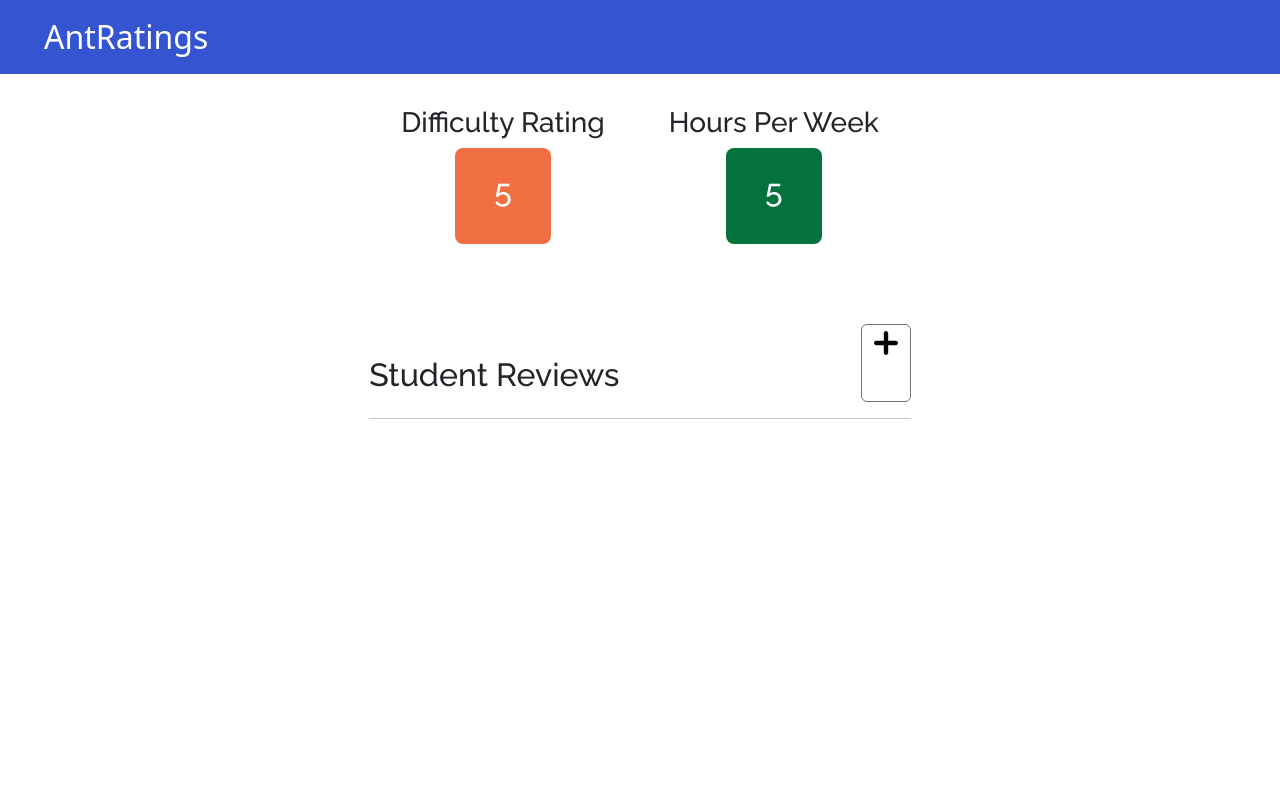
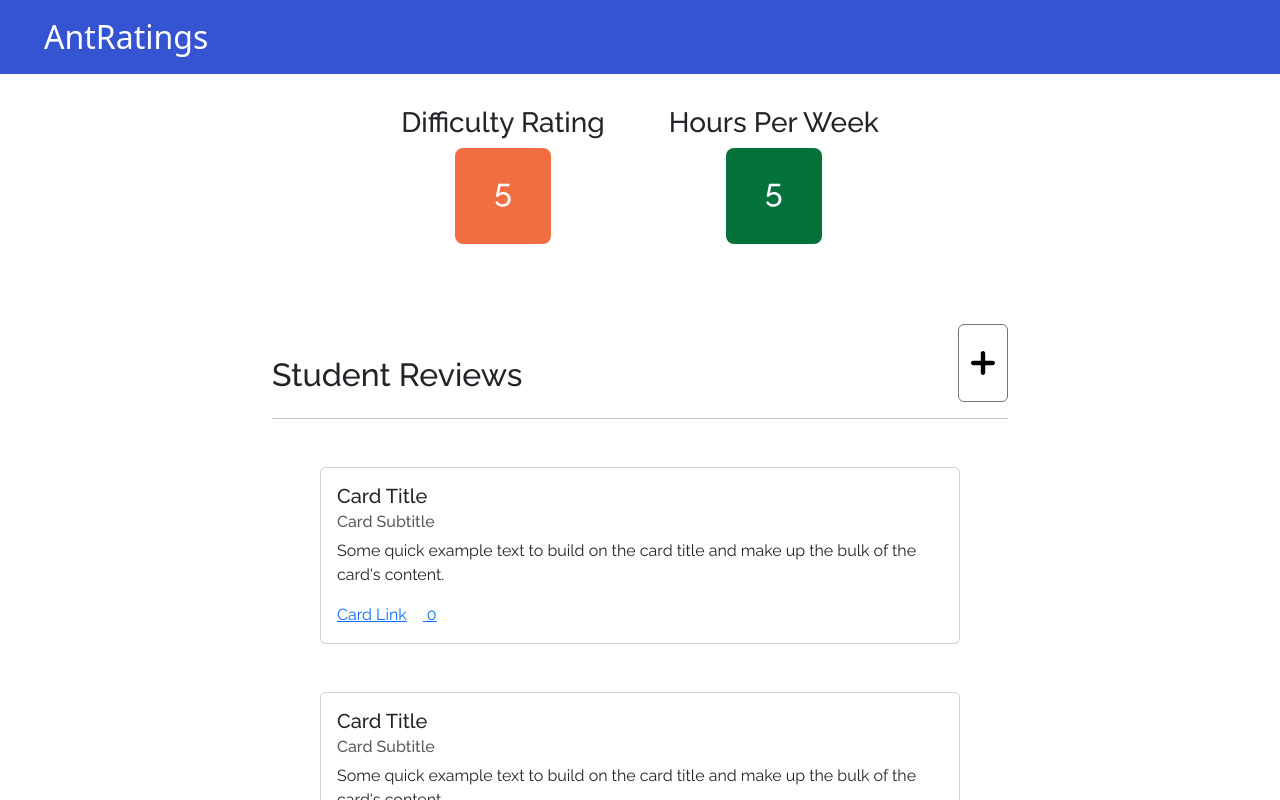
Before and after one commit to mahadaafridi/AntRatings, a React (Create React App) app in the folder ant-ratings/: page /CoursePage/1/1 in a window 1280 px wide. Shown: the top 800 px of the page. Built offline with nearby package versions, Linux system fonts and the light colour scheme; a web font is replaced by a local one.

Commit message:
started adding cards for reviews

```diff
--- a/ant-ratings/src/course-page/CoursePage.css
+++ b/ant-ratings/src/course-page/CoursePage.css
@@ -42,7 +42,18 @@ body {
     justify-content: space-between;
 }
 
+#add-review {
+    display: flex;
+    flex-direction: column;
+    justify-content: center;
+}
+
 #plus-img {
     max-width: 1.5em;
     max-height: 1.5em;
 }
+
+.card-element {
+    max-width: 50rem;
+    margin: 3em;
+}
--- a/ant-ratings/src/course-page/CoursePage.js
+++ b/ant-ratings/src/course-page/CoursePage.js
@@ -2,7 +2,7 @@ import React, {useState, useEffect} from "react";
 import { useParams } from 'react-router-dom';
 
 import 'bootstrap/dist/css/bootstrap.min.css';
-import { Button } from "react-bootstrap";
+import { Button, Card} from "react-bootstrap";
 
 import "./CoursePage.css"
 import axios from 'axios';
@@ -51,13 +51,13 @@ const CoursePage = () => {
     //  }
     // console.log(sendDataToFlask())
 
-    const reviews = []  // temporary element to hold reviews
+    const reviews = [{"id": 0, "review": "test review text"}, {"id": 1}, {"id": 2},]  // temporary element to hold reviews
     const colorScale = scaleSequential(interpolateRdYlGn);
     const diffColor = colorScale(1/5); // REPLACE 1 WITH DIFFICULTY RATING
     const hrsColor = colorScale(1 - 1/50)  // REPLACE DIVISOR WITH HRS PER WEEK
     const diffStyle = {backgroundColor: diffColor};
     const hrsStyle = {backgroundColor: hrsColor};
-    const addReviewLink = "/AddReview/" + dept + courseId;
+    const addReviewLink = "/AddReview/" + dept + "/" + courseId;
     return (
         <div>
             <div id="ratings">
@@ -82,8 +82,24 @@ const CoursePage = () => {
             <hr></hr>
 
             <div className="reviews">
+                {/* {for (number i = 0; i < reviews.length; )
+
+                } */}
                 {reviews.map((review) => {
-                    // display reviews
+                    return (
+                    <Card className="card-element" key={review["id"]}>
+                        <Card.Body>
+                        <Card.Title>Card Title</Card.Title>
+                        <Card.Subtitle className="mb-2 text-muted">Card Subtitle</Card.Subtitle>
+                        <Card.Text>
+                            Some quick example text to build on the card title and make up the
+                            bulk of the card's content.
+                        </Card.Text>
+                        <Card.Link href="#">Card Link</Card.Link>
+                        <Card.Link href="#"> {review["id"]}</Card.Link>
+                        </Card.Body>
+                    </Card>
+                    )
                 })}
             </div>
 
```
